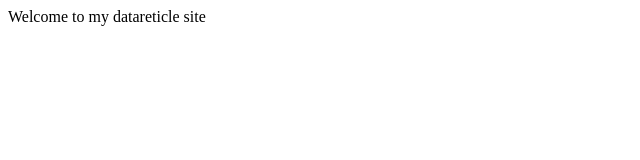
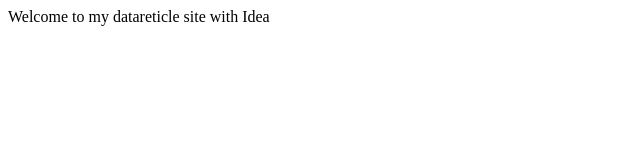
Before and after one commit to madhudata/tarun, a plain HTML site: page index.html in a window 1280 px wide. Shown: the full height of the page, 0-640 px from the left. Drawn offline with Linux system fonts and the light colour scheme.

Commit message:
by sabari

```diff
--- a/index.html
+++ b/index.html
@@ -4,6 +4,6 @@
     <title>Foo World</title>
 </head>
 <body>
-  Welcome to my datareticle site
+  Welcome to my datareticle site with Idea
 </body>
 </html>
```
